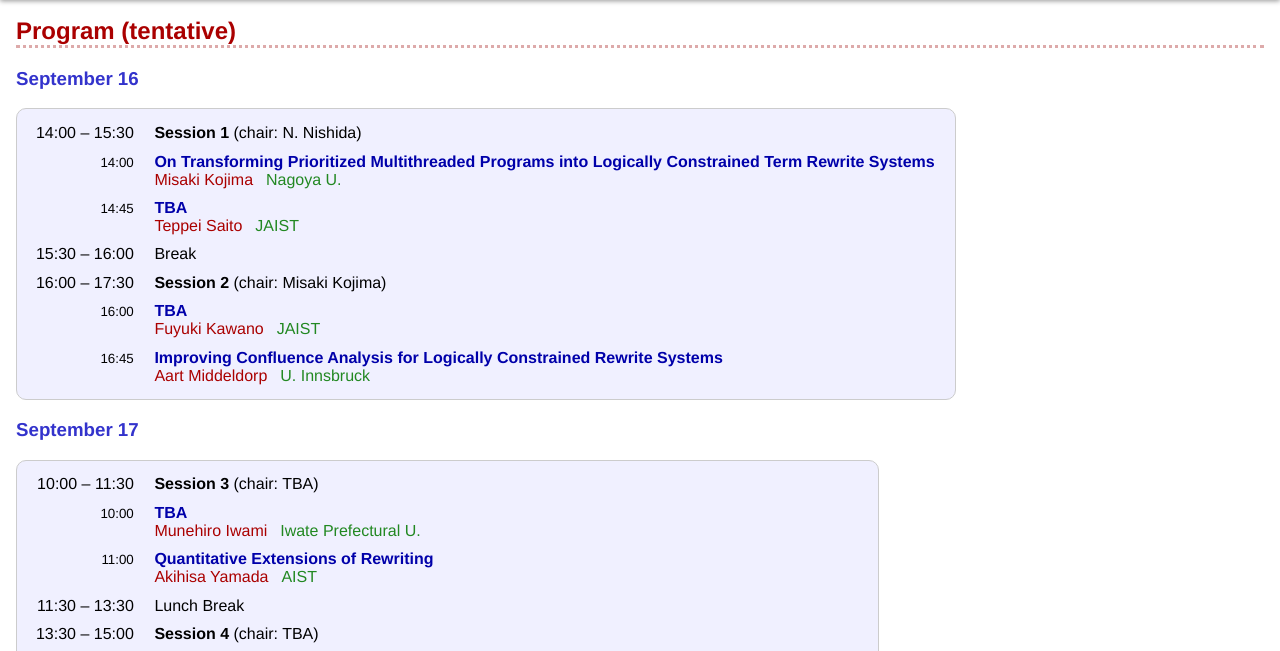
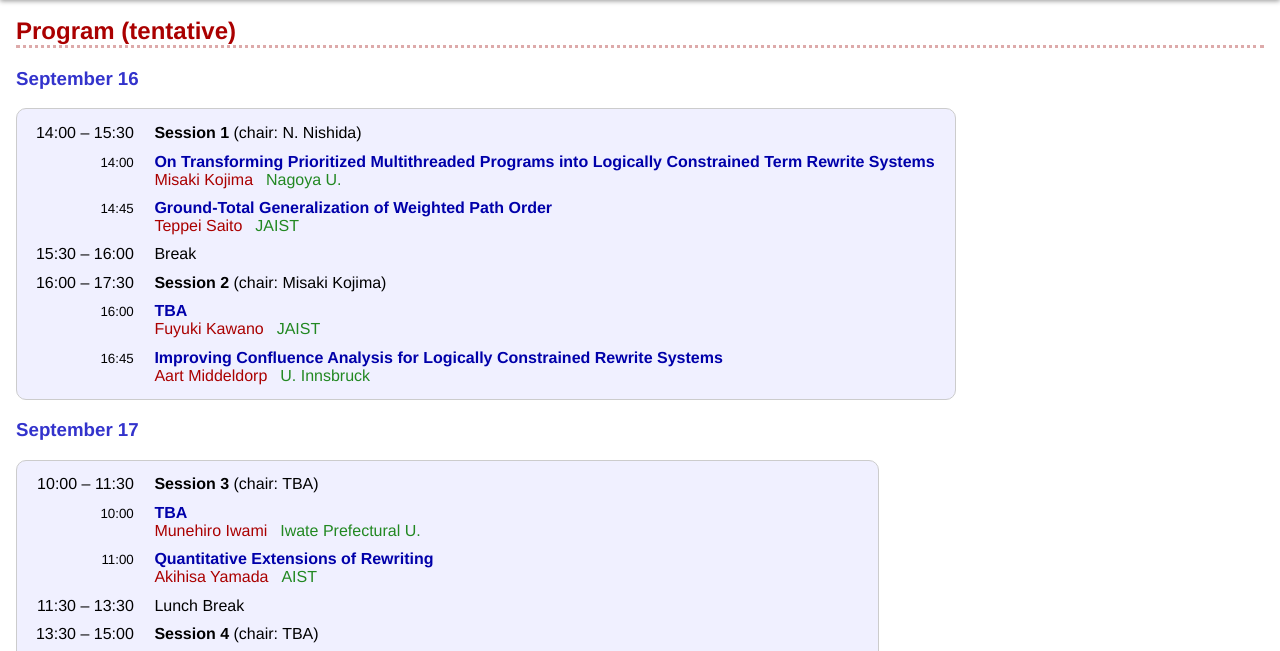
Before and after one commit to trs62/trs62.github.io, a plain HTML site: page program.html in a window 1280 px wide. Shown: the part 127-778 px from the top of the page. Drawn offline with Linux system fonts and the light colour scheme.

Commit message:
Update title

```diff
--- a/program.html
+++ b/program.html
@@ -122,7 +122,7 @@ Nagakute Campus, Aichi Prefectural University, Aichi, Japan<br>
 </tr>
 <tr>
  <td class="time"><small>14:45<td>
- <span class="title">TBA</span><br>
+ <span class="title">Ground-Total Generalization of Weighted Path Order</span><br>
  <span class="speaker">Teppei Saito</span>
  <span class="affiliation">JAIST</span>
  </td>
```
